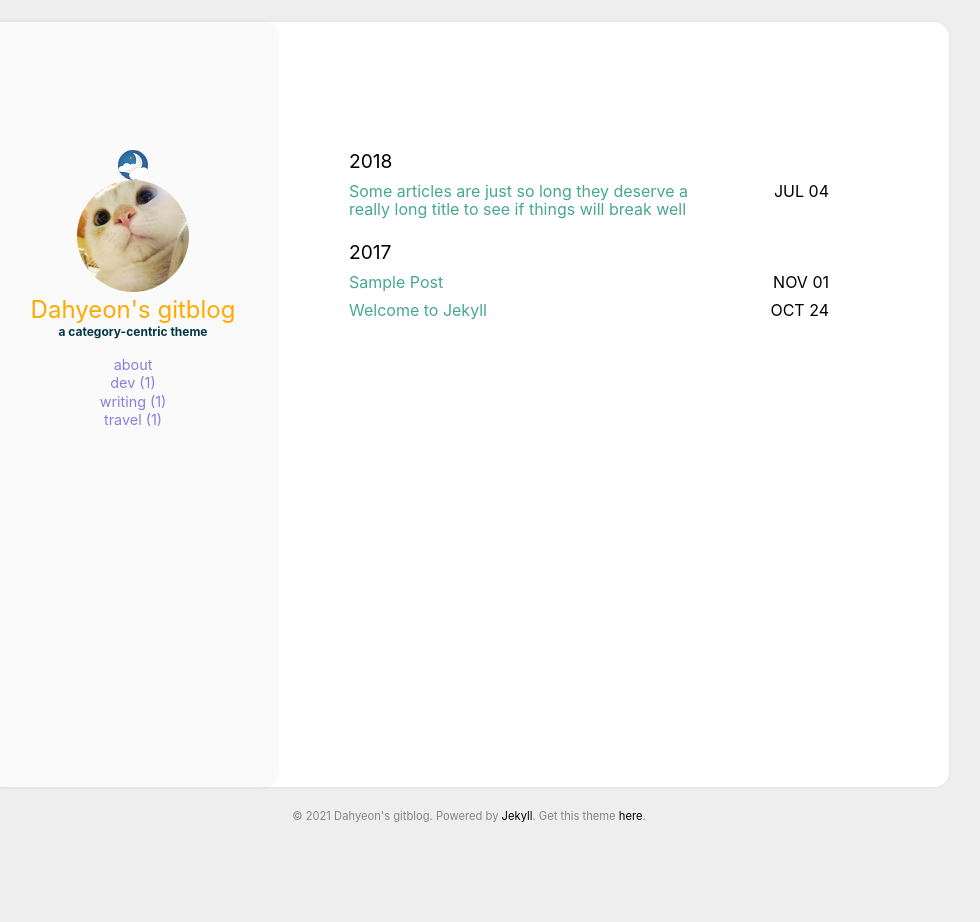
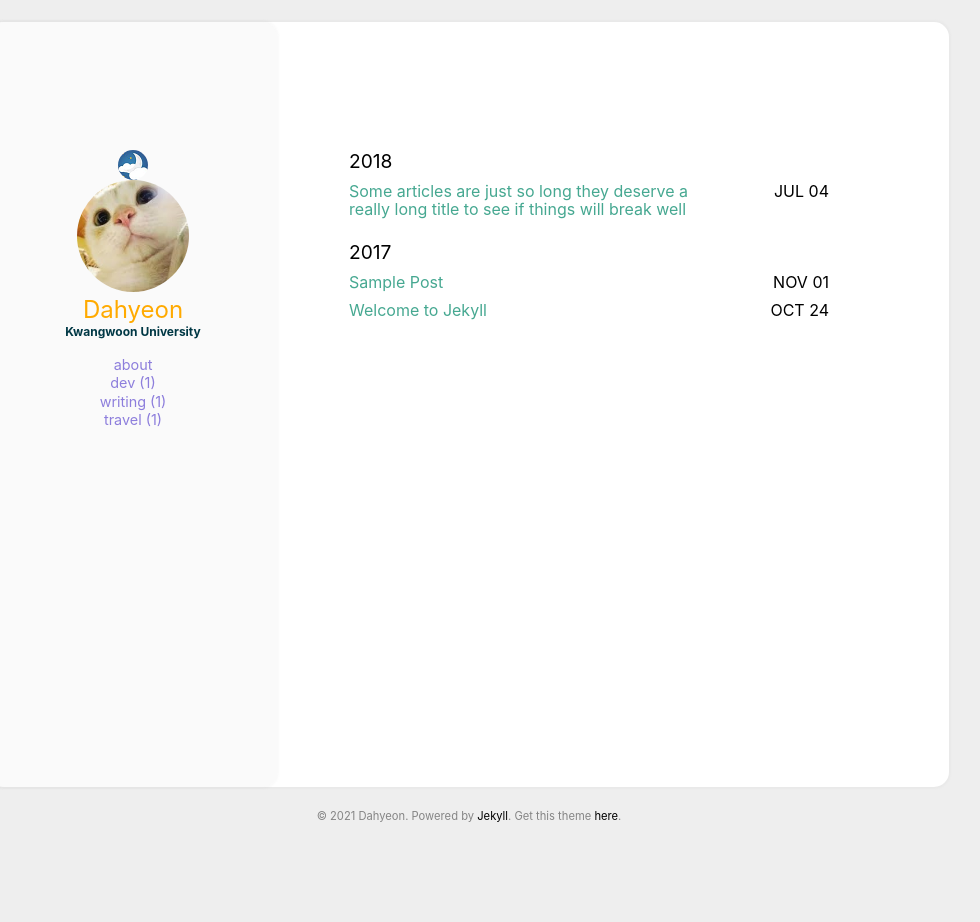
Before and after one commit to ekgus2222/ekgus2222.github.io, a Jekyll site: the page built from index.html, in a window 1280 px wide. Shown: the whole page, without its empty margins (171-1151 px from the left). Built offline with Jekyll 4.4.1, drawn with Linux system fonts in a browser that asks for light colours.

Commit message:
Update _config.yml

```diff
--- a/_config.yml
+++ b/_config.yml
@@ -1,5 +1,5 @@
 
-title: Dahyeon #Your awesome title
+title: Dahyeon's gitblog #Your awesome title
 email: hyunisland@naver.com #youremail@domain.com
 description: > # this means to ignore newlines until "baseurl"
   Write an awesome description for your new site here. You can edit this
@@ -18,10 +18,10 @@ google_analytics: #UA—XXXXXXXX-X
 disqus_shortname: #disqus shortname
 
 user:
-  name: Dahyeon's gitblog
+  name: Dahyeon
   pic: /assets/img/cat.jpg
   picAlt: "catbook"
-  job: a category-centric theme
+  job: Kwangwoon University
   aboutme: true # comment this out if you don't need the 'about' page.
 
 exclude:
```
